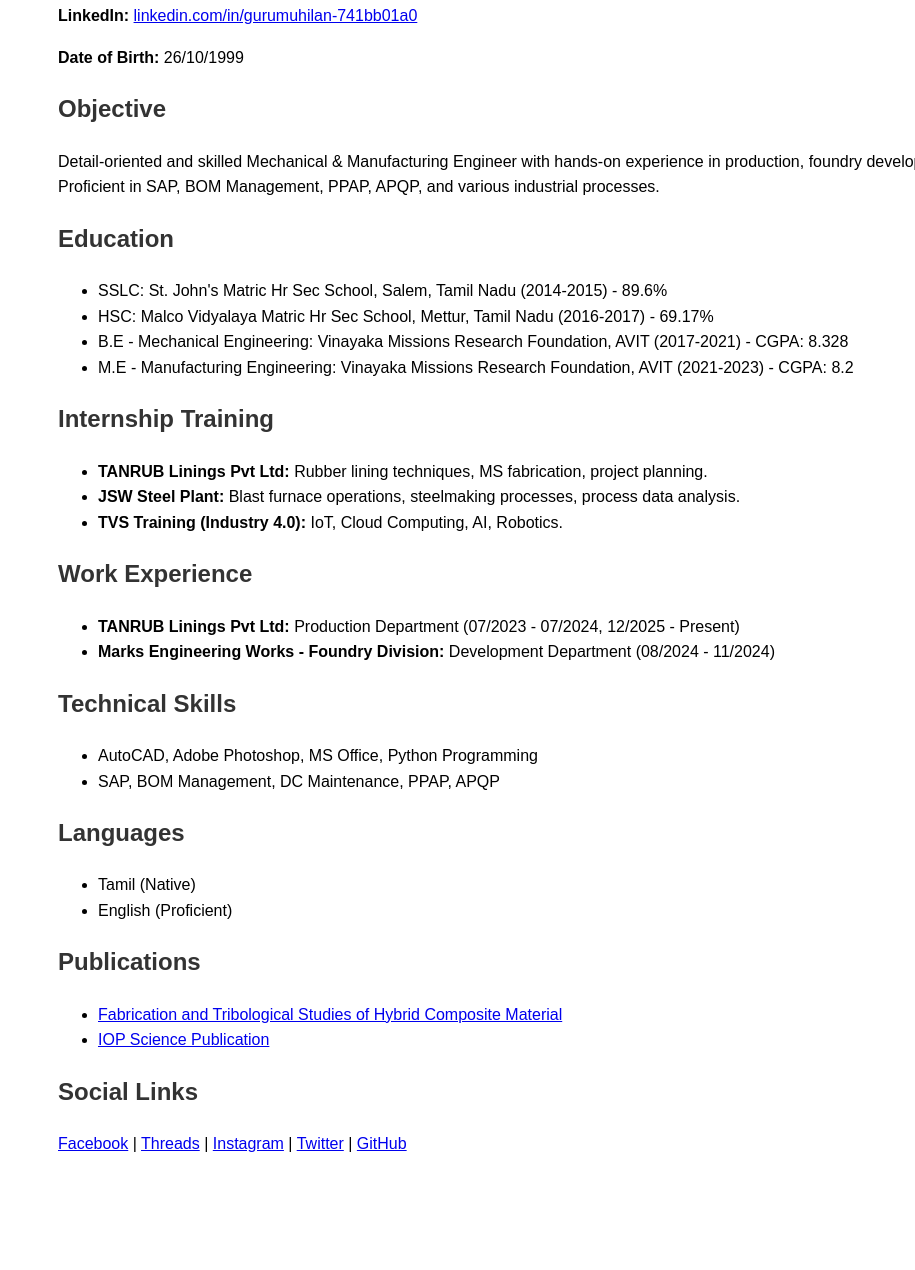
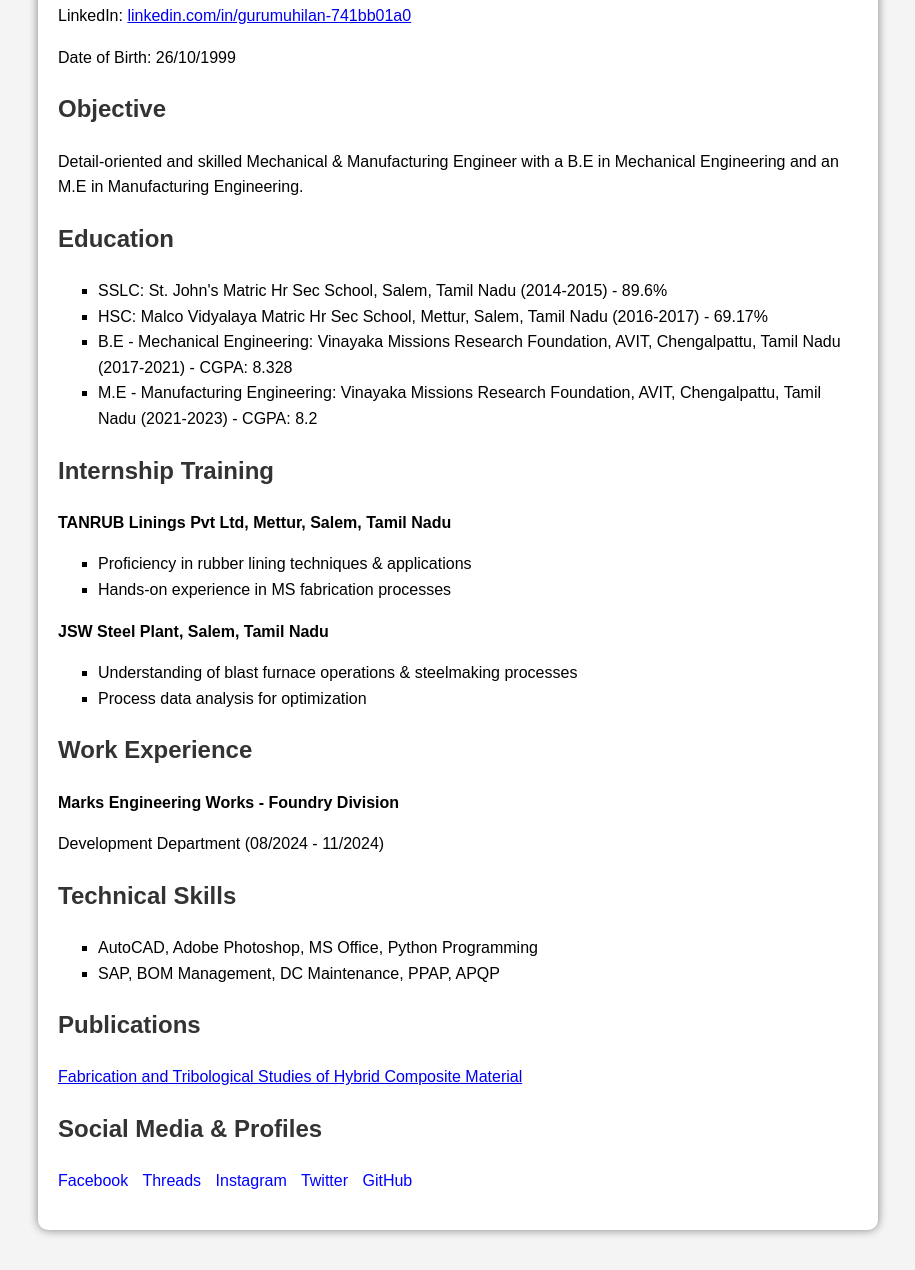
Before and after one commit to guru261099/Guru, a plain HTML site: page index.html in a window 1280 px wide. Shown: the part 234-1504 px from the top of the page, without its empty margins (2-917 px from the left). Before the commit the page ends 1467 px from the top, so only its background shows below. Drawn offline with Linux system fonts and the light colour scheme.

Commit message:
Update index.html

```diff
--- a/index.html
+++ b/index.html
@@ -7,49 +7,65 @@
     <style>
         body {
             font-family: Arial, sans-serif;
-            margin: 40px;
+            margin: 20px;
             padding: 20px;
             line-height: 1.6;
+            background-color: #f4f4f4;
+        }
+        .container {
+            max-width: 800px;
+            background: white;
+            padding: 20px;
+            border-radius: 10px;
+            box-shadow: 0px 0px 10px gray;
         }
         h1, h2 {
             color: #333;
         }
-        .contact-info a {
+        ul {
+            list-style-type: square;
+        }
+        .contact a {
+            color: blue;
             text-decoration: none;
-            color: #007BFF;
+            margin-right: 10px;
         }
     </style>
 </head>
 <body>
+    <div class="container">
         <h1>Guru Muhilan D</h1>
-    <p><strong>Mobile:</strong> 9486792269 | 9786718618</p>
-    <p><strong>Email:</strong> <a href="mailto:gurumuhilan2610@gmail.com">gurumuhilan2610@gmail.com</a> | <a href="mailto:gurumuhiln@yahoo.com">gurumuhiln@yahoo.com</a></p>
-    <p><strong>LinkedIn:</strong> <a href="http://www.linkedin.com/in/gurumuhilan-741bb01a0">linkedin.com/in/gurumuhilan-741bb01a0</a></p>
-    <p><strong>Date of Birth:</strong> 26/10/1999</p>
+        <p>Mobile: <a href="tel:+919486792269">9486792269</a> | <a href="tel:+919786718618">9786718618</a></p>
+        <p>Email: <a href="mailto:gurumuhilan2610@gmail.com">gurumuhilan2610@gmail.com</a> | <a href="mailto:gurumuhiln@yahoo.com">gurumuhiln@yahoo.com</a></p>
+        <p>LinkedIn: <a href="http://www.linkedin.com/in/gurumuhilan-741bb01a0">linkedin.com/in/gurumuhilan-741bb01a0</a></p>
+        <p>Date of Birth: 26/10/1999</p>
 
         <h2>Objective</h2>
-    <p>Detail-oriented and skilled Mechanical & Manufacturing Engineer with hands-on experience in production, foundry development, and industrial process optimization. Proficient in SAP, BOM Management, PPAP, APQP, and various industrial processes.</p>
+        <p>Detail-oriented and skilled Mechanical & Manufacturing Engineer with a B.E in Mechanical Engineering and an M.E in Manufacturing Engineering.</p>
 
         <h2>Education</h2>
         <ul>
             <li>SSLC: St. John's Matric Hr Sec School, Salem, Tamil Nadu (2014-2015) - 89.6%</li>
-        <li>HSC: Malco Vidyalaya Matric Hr Sec School, Mettur, Tamil Nadu (2016-2017) - 69.17%</li>
-        <li>B.E - Mechanical Engineering: Vinayaka Missions Research Foundation, AVIT (2017-2021) - CGPA: 8.328</li>
-        <li>M.E - Manufacturing Engineering: Vinayaka Missions Research Foundation, AVIT (2021-2023) - CGPA: 8.2</li>
+            <li>HSC: Malco Vidyalaya Matric Hr Sec School, Mettur, Salem, Tamil Nadu (2016-2017) - 69.17%</li>
+            <li>B.E - Mechanical Engineering: Vinayaka Missions Research Foundation, AVIT, Chengalpattu, Tamil Nadu (2017-2021) - CGPA: 8.328</li>
+            <li>M.E - Manufacturing Engineering: Vinayaka Missions Research Foundation, AVIT, Chengalpattu, Tamil Nadu (2021-2023) - CGPA: 8.2</li>
         </ul>
 
         <h2>Internship Training</h2>
+        <p><strong>TANRUB Linings Pvt Ltd, Mettur, Salem, Tamil Nadu</strong></p>
         <ul>
-        <li><strong>TANRUB Linings Pvt Ltd:</strong> Rubber lining techniques, MS fabrication, project planning.</li>
-        <li><strong>JSW Steel Plant:</strong> Blast furnace operations, steelmaking processes, process data analysis.</li>
-        <li><strong>TVS Training (Industry 4.0):</strong> IoT, Cloud Computing, AI, Robotics.</li>
+            <li>Proficiency in rubber lining techniques & applications</li>
+            <li>Hands-on experience in MS fabrication processes</li>
+        </ul>
+        <p><strong>JSW Steel Plant, Salem, Tamil Nadu</strong></p>
+        <ul>
+            <li>Understanding of blast furnace operations & steelmaking processes</li>
+            <li>Process data analysis for optimization</li>
         </ul>
 
         <h2>Work Experience</h2>
-    <ul>
-        <li><strong>TANRUB Linings Pvt Ltd:</strong> Production Department (07/2023 - 07/2024, 12/2025 - Present)</li>
-        <li><strong>Marks Engineering Works - Foundry Division:</strong> Development Department (08/2024 - 11/2024)</li>
-    </ul>
+        <p><strong>Marks Engineering Works - Foundry Division</strong></p>
+        <p>Development Department (08/2024 - 11/2024)</p>
 
         <h2>Technical Skills</h2>
         <ul>
@@ -57,25 +73,17 @@
             <li>SAP, BOM Management, DC Maintenance, PPAP, APQP</li>
         </ul>
 
-    <h2>Languages</h2>
-    <ul>
-        <li>Tamil (Native)</li>
-        <li>English (Proficient)</li>
-    </ul>
+        <h2>Publications</h2>
+        <p><a href="https://www.researchgate.net/publication/355600134_Fabrication_and_Tribological_Studies_of_Hybrid_Composite_Material">Fabrication and Tribological Studies of Hybrid Composite Material</a></p>
 
-    <h2>Publications</h2>
-    <ul>
-        <li><a href="https://www.researchgate.net/publication/355600134_Fabrication_and_Tribological_Studies_of_Hybrid_Composite_Material">Fabrication and Tribological Studies of Hybrid Composite Material</a></li>
-        <li><a href="https://iopscience.iop.org/article/10.1088/1742-6596/2040/1/012049">IOP Science Publication</a></li>
-    </ul>
-
-    <h2>Social Links</h2>
-    <p>
-        <a href="https://www.facebook.com">Facebook</a> |
-        <a href="https://www.threads.net">Threads</a> |
-        <a href="https://www.instagram.com">Instagram</a> |
-        <a href="https://www.twitter.com">Twitter</a> |
+        <h2>Social Media & Profiles</h2>
+        <p class="contact">
+            <a href="https://www.facebook.com">Facebook</a>
+            <a href="https://www.threads.net">Threads</a>
+            <a href="https://www.instagram.com">Instagram</a>
+            <a href="https://www.twitter.com">Twitter</a>
             <a href="https://www.github.com">GitHub</a>
         </p>
+    </div>
 </body>
 </html>
```
Lines whose indentation alone changed are shown as unchanged.
